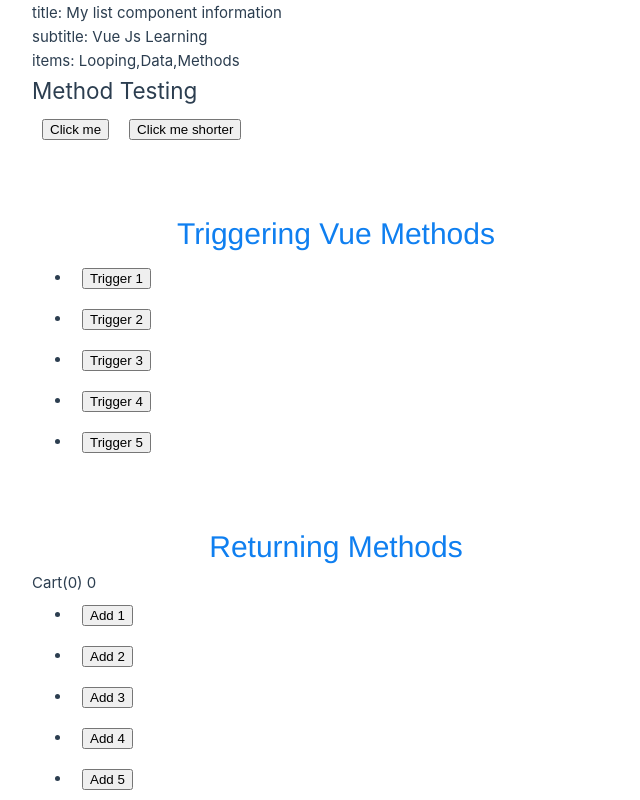
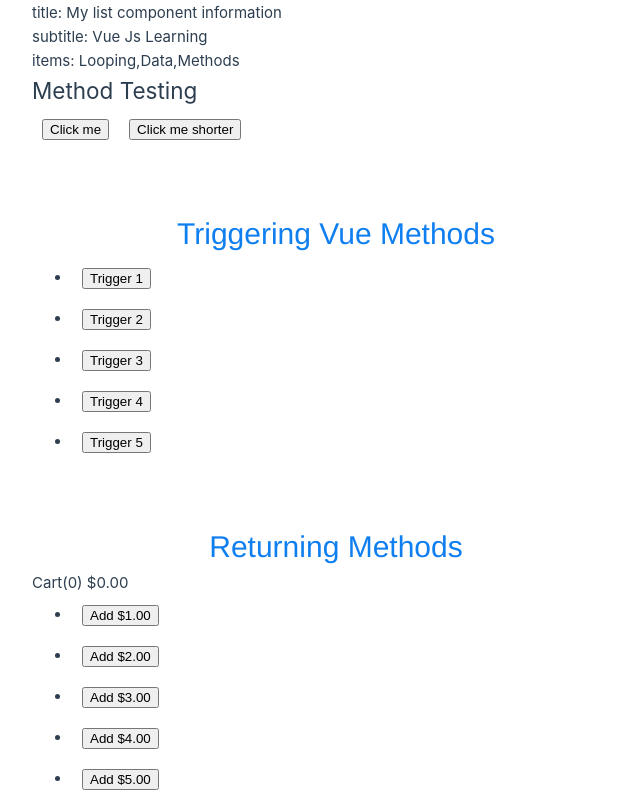
Before and after one commit to ProgrammerSohan/Vue-Js3_Frontend-Dev, a Vue app in the folder s1_ch1/first_app/: page / in a window 1280 px wide. Shown: the part 2317-3117 px from the top of the page, without its empty margins (0-640 px from the left). Built offline with nearby package versions, Linux system fonts and the light colour scheme.

Commit message:
1.27_returning data using methods-currency format_p3

```diff
--- a/s1_ch1/first_app/src/components/Exercise1-09.vue
+++ b/s1_ch1/first_app/src/components/Exercise1-09.vue
@@ -1,11 +1,11 @@
 <template>
     <div>
         <h1>Returning Methods</h1>
-        <div>Cart({{ totalItems}}) {{totalCost}}</div>
+        <div>Cart({{ totalItems}}) {{ formatCurrency(totalCost) }}</div>
         <ul>
             <li v-for="n in 5" :key="n">
                 <button @click="addToCart(n)">
-                    Add {{ n }}
+                    Add {{ formatCurrency(n) }}
                 </button>
 
             </li>
@@ -25,6 +25,9 @@
             addToCart(n){
                 this.totalItems = this.totalItems + 1
                 this.totalCost = this.totalCost + n
+            },
+            formatCurrency(val){
+                return `$${val.toFixed(2)}`
             }
 
         }
```
